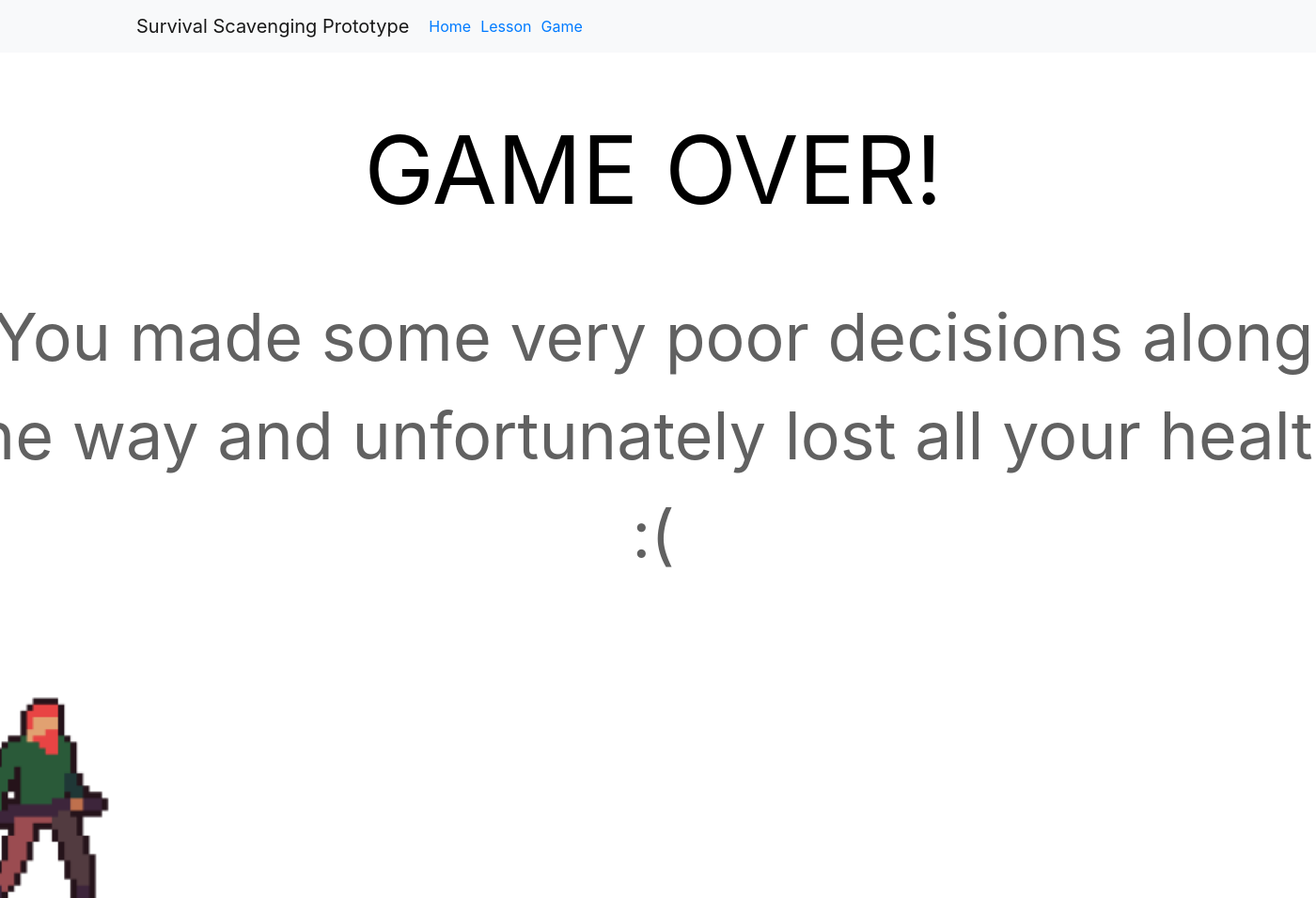
After one commit to meiKuo/UI-Group-Project-, a Flask app: template templates/end_game.html in a window 1400 px wide; the page is wider, and only the part inside the window is pictured. The commit adds this page. Shown: that part at 94% size. Run offline with Flask 2, Linux system fonts and the light colour scheme; the template is opened without the code that fills it, so the values that code supplies are empty; some libraries are stand-ins or nearby versions.

Commit message:
created end game screen to tell user end score

```diff
--- a/app.py
+++ b/app.py
@@ -1,7 +1,7 @@
 import json
 from flask import Flask
 from flask import render_template
-from flask import Response, request, jsonify, request
+from flask import Response, request, jsonify, request, redirect
 app = Flask(__name__)
 
 from data import questions, mushrooms, quizMushrooms
@@ -40,10 +40,11 @@ def game(path=None):
     global hunger
     global quizMushrooms
     global game_params
+    global mushroom
 
     if path == "home":
         return render_template('game_home.html')
-    elif path == "map":
+    elif path == "map" and len(quizMushrooms):
         game_params = {
             "health": health,
             "hunger": hunger,
@@ -51,11 +52,20 @@ def game(path=None):
         }
 
         return render_template('game_map.html', **game_params)
-    else:
+    elif len(quizMushrooms) and health > 0:
+        print(len(quizMushrooms), health)
         for mush in quizMushrooms:
             if path == mush['id']:
-                mushroom = mush
-        return render_template('game_ind_mushroom.html', mushroom=mushroom)
+                return render_template('game_ind_mushroom.html', mushroom=mush)
+        return 'End of game!'
+    else:
+        data = {
+            'health': health,
+            'hunger': hunger,
+            'quizMushrooms': quizMushrooms,
+        }
+
+        return render_template('end_game.html', data=data)
 
 
 @app.route('/update', methods=['POST'])
--- /dev/null
+++ b/static/game/end_game.js
@@ -0,0 +1,13 @@
+$(document).ready(() => {
+  console.log('data', data['health'])
+  let health = data['health']
+  if (health > 0) {
+    $('#end_game_title').text('Congratulations! You survived the wild wild wilderness!')
+    $('#end_game_sub').text('Your final score is: ' + health + '/100')
+  }
+  else {
+    $('#end_game_title').text('GAME OVER!')
+    $('#end_game_sub').text('You made some very poor decisions along the way and unfortunately lost all your health :(')
+  }
+
+})
--- a/static/main.css
+++ b/static/main.css
@@ -133,3 +133,19 @@
   color: black;
   padding: 10px 20px;
 }
+
+/* End game */
+#end_game_title{
+  font-size: 100px;
+  word-wrap: break-word;
+  color: black;
+  text-align: center;
+  margin-top: 50px;
+}
+#end_game_sub{
+  font-size: 70px;
+  word-wrap: break-word;
+  color: #616161;
+  text-align: center;
+  margin-top: 50px;
+}
--- /dev/null
+++ b/templates/end_game.html
@@ -0,0 +1,22 @@
+{% extends "layout.html" %}
+
+{% block head %}
+
+<script>
+    let data = {{ data | tojson }}
+</script>
+
+<script type="text/javascript" src="{{ url_for('static', filename = 'game/end_game.js') }}"></script>
+
+
+{% endblock %}
+
+{% block content %}
+<div class="background_no_map">
+  <img class="character" src="{{ url_for('static', filename='game/assets/MC.png') }}"/>
+  <div id="end_game_title"></div>
+  <div id="end_game_sub"></div>
+
+
+</div>
+{% endblock %}
```
